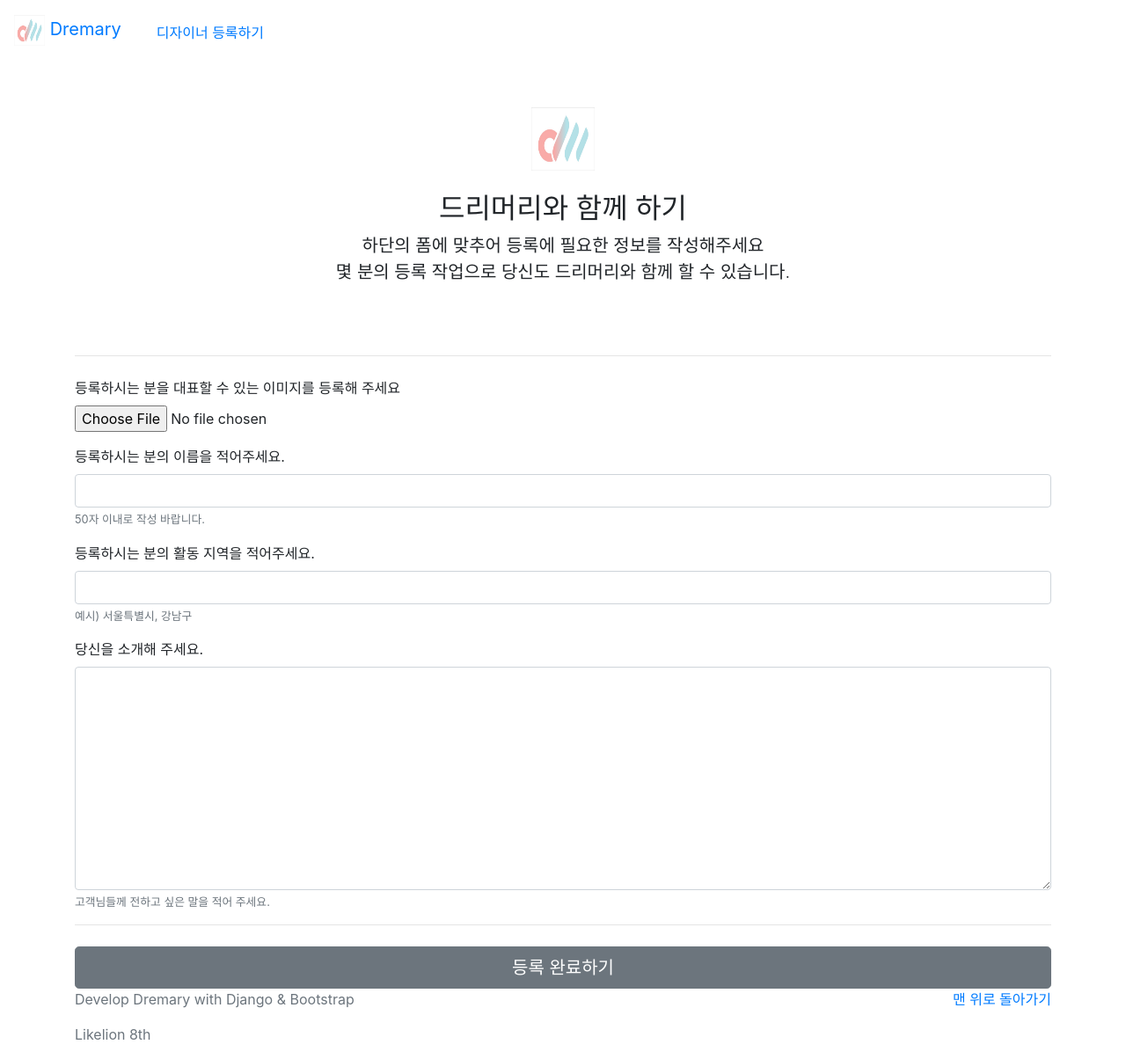
After one commit to 4923/Dremary_class, a Django app: page /new/ in a window 1280 px wide. The commit adds this page. Shown: the whole page at 88% size. Run offline with Django 3.2, Linux system fonts and the light colour scheme; some libraries are stand-ins or nearby versions.

Commit message:
Update 'Create of Crud'

```diff
--- a/page/templates/base.html
+++ b/page/templates/base.html
@@ -70,15 +70,22 @@
 </head>
 
 <body>
-  <!--Header: 내버려둠-->
+  <!--Header-->
   <header>
-    <div id = "navbar" class="navbar navbar-expand-lg navbar-light-bg-light sticky top">
-      <a id = "logo" href = "{% url 'home'%}" class="navbar-brand align-self-center">
+    <div id="navbar" class="navbar navbar-expand-lg navbar-light-bg-light sticky top">
+      <a id="logo" href="{% url 'home'%}" class="navbar-brand align-self-center">
         <!--이미지, 글자 넣기-->
         <!-- img에서 src는 file 경로, alt는 image가 뜨지 않을 때 대체설명-->
         <img src="{% static 'images/Dremary_Logo.png' %}" width="35" height="35" alt="Dremary_Logo.png">
         <label class="navbar-brand align-self-center">Dremary</label>
       </a>
+      <div class="collapse navbar-collapse">
+        <div class="navbar-nav">
+          <a class="nav-item nav-link" href="{% url 'new' %}">
+            디자이너 등록하기
+          </a>
+        </div>
+      </div>
     </div>
   </header>
 
--- /dev/null
+++ b/page/templates/new.html
@@ -0,0 +1,53 @@
+{% extends 'base.html' %}
+{% load static %}
+
+{% block title %} 디자이너 등록하기 {% endblock %}
+{% block link %}{%static 'css/new.css' %}{% endblock %}
+
+<!-- 내용 넣기 -->
+{% block content %}
+<div class="container">
+  <div class="py-5 text-center">
+    <img class="d-block mx-auto mb-4" src="{% static 'images/Dremary_Logo.png' %}" alt="" width="72" height="72">
+    <h2>드리머리와 함께 하기</h2>
+    <p class="lead">하단의 폼에 맞추어 등록에 필요한 정보를 작성해주세요<br>
+      몇 분의 등록 작업으로 당신도 드리머리와 함께 할 수 있습니다.</p>
+  </div>
+  <div class="order-md-1">
+    <hr class="mb-4">
+
+    <!-- Create Form -->
+    <!-- form 안의 모든 내용은 action의 작업에 따라 처리되며 POST method이므로 form 안의 내용은 url이 아닌 body에 담겨 전송된다 -->
+    <form action="{% url 'create' %}" method="POST" enctype="multipart/form-data">
+      {% csrf_token %}
+      <div class="mb-3">
+        <label for="inputFile">등록하시는 분을 대표할 수 있는 이미지를 등록해 주세요</label>
+        <input type="file" class=form-control-file id="inputFile" name="image" required>
+      </div>
+
+
+      <div class="mb-3">
+        <label for="inputName">등록하시는 분의 이름을 적어주세요.</label>
+        <input type="text" class="form-control" id="inputName" name="name" required>
+        <small id="Name" class="form-text text-muted">50자 이내로 작성 바랍니다.</small>
+      </div>
+
+      <div class="mb-3">
+        <label for="inputAddress">등록하시는 분의 활동 지역을 적어주세요.</label>
+        <input type="text" class="form-control" id="inputName" name="address"" required>
+      <small id=" Name" class="form-text text-muted">예시) 서울특별시, 강남구</small>
+      </div>
+
+      <div class="mb-3">
+        <label for="inputDescription">당신을 소개해 주세요.</label>
+        <textarea type="text" class="form-control" id="inputName" name="description" cols="40" rows="10"
+          required></textarea>
+        <small id="Name" class="form-text text-muted">고객님들께 전하고 싶은 말을 적어 주세요.</small>
+      </div>
+      <hr class="mb-4">
+      <button class="btn btn-secondary btn-lg btn-block" type="submit">등록 완료하기</button>
+    </form>
+
+  </div>
+</div>
+{% endblock %}
--- a/page/urls.py
+++ b/page/urls.py
@@ -2,8 +2,11 @@ from django.urls import path
 from . import views
 
 # 이제부터 app에 있는 url은 page 앱의 urls.py에서 관리하니까 project에서는 각각의 앱을 연결만 하면 됨
-urlpatterns = [  # 아니 뭔데 대문자로 쓰니까 circular import error 뜨고 서버 접근 거부됐는데 Url -> url로 고치니까 해결됨
+urlpatterns = [
   path('',views.home, name = "home"),
   path('introduce/', views.introduce, name = "introduce"),
   path('profile/<int:designer_id>',views.detail, name="detail"),
+  # url에 페이지가 있다고 해서 무조건 사용해야하는건 아니다 (?)
+  path('new/',views.new, name="new"),
+  path('create/',views.create, name="create"),
  ]
--- a/page/views.py
+++ b/page/views.py
@@ -1,8 +1,7 @@
-from django.shortcuts import render, get_object_or_404
+from django.shortcuts import render, get_object_or_404, redirect
 from .models import Designer
 # [QuerySet] Model의 존재 알려주기
 
-# Create your views here.
 def home(request):
   designers = Designer.objects.all()
   # [QuerySet] QuerySet을 Templates로 보내기: 지금까지 만들어진 객체를 Designers에 한번에 넣기 (.all())
@@ -19,3 +18,23 @@ def detail(request, designer_id): # 인자에 request, pk 로 적으면 안됨.
   # get_object_or_404에서 객체를 찾아서 designer라는 변수에 넣어준 다음에 -> detail.html로 보냄
   return render(request, 'detail.html',{'designer':designer})
   # 'designer'라는 이름으로 변수 designer를 보냄
+
+def new(request):
+  return render(request, 'new.html')
+
+def create(request):
+  # 객체 생성
+  # method가 POST일때만 작동
+  if request.method == 'POST':
+    post = Designer()
+    # 파일이 진짜 있는지 체크
+    if 'image' in request.FILES:
+      post.image = request.FILES['image']
+    post.name = request.POST['name']
+    post.address = request.POST['address']
+    post.description = request.POST['description']
+
+    post.save()
+
+  return redirect('detatil',post.id)  # 이게 django reference 표준
+  # return redirect('profile/' + str(post.id))
```
Also changed, not shown: page/static/css/new.css (added). Lines whose indentation alone changed are shown as unchanged.
